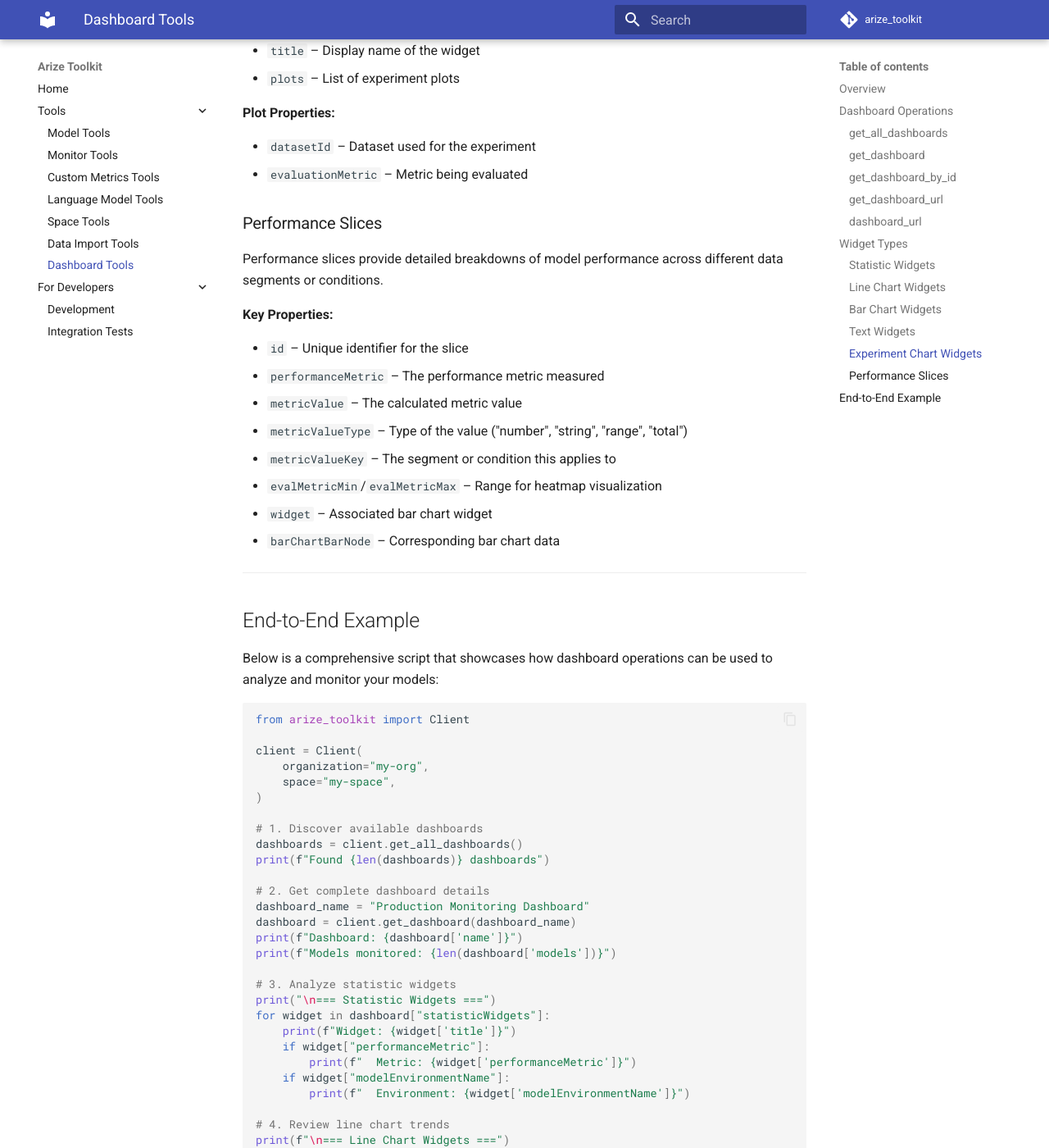
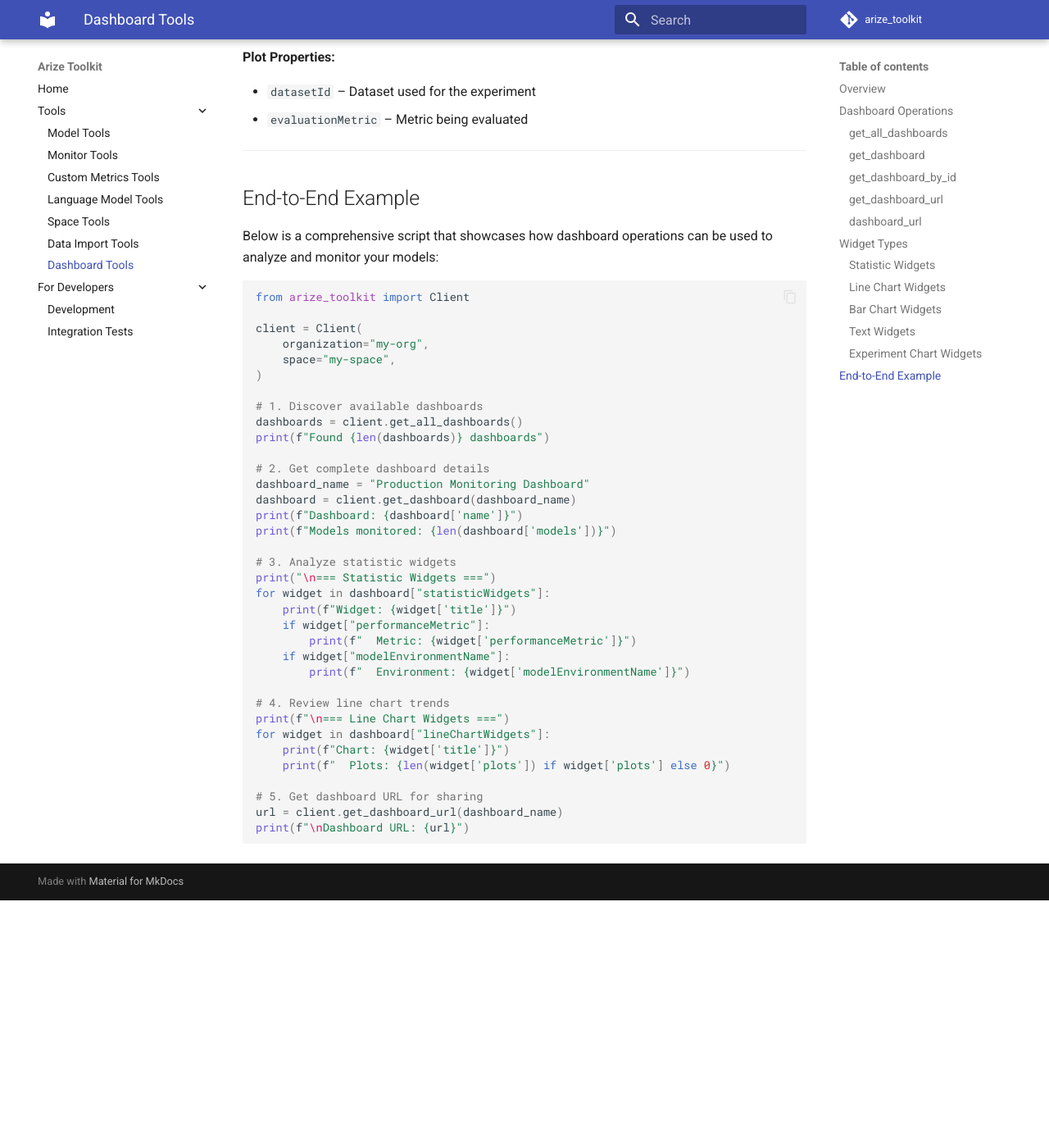
Before and after one commit to duncankmckinnon/arize_toolkit, an MkDocs documentation site: the page built from docs_site/docs/dashboard_tools.md, in a window 1280 px wide and 1400 px high, scrolled down 7460 px. Shown: the whole window at 82% size. Built offline with MkDocs 1.6.1 and Material for MkDocs 9.7.7, drawn with Linux system fonts in a browser that asks for light colours; comment, search, counter and statistics services are not loaded; after the commit the page ends 8558 px from its top, so only the background shows below that; some of the changed text lies outside the part shown.

Commit message:
removing performance slices from docs

````diff
--- a/docs_site/docs/dashboard_tools.md
+++ b/docs_site/docs/dashboard_tools.md
@@ -85,7 +85,6 @@
 - `monitorLineChartWidgets` – list of monitor line chart widgets
 - `textWidgets` – list of text widgets
 - `barChartWidgets` – list of bar chart widgets
-- `performanceSlices` – list of dashboard performance slices
 
 (see [Widget Types](#widget-types) below for more information on the widget types)
 
@@ -134,7 +133,6 @@
 - `monitorLineChartWidgets` – list of monitor line chart widgets
 - `textWidgets` – list of text widgets
 - `barChartWidgets` – list of bar chart widgets
-- `performanceSlices` – list of dashboard performance slices
 
 (see [Widget Types](#widget-types) below for more information on the widget types)
 
@@ -306,21 +304,6 @@
 - `datasetId` – Dataset used for the experiment
 - `evaluationMetric` – Metric being evaluated
 
-### Performance Slices
-
-Performance slices provide detailed breakdowns of model performance across different data segments or conditions.
-
-**Key Properties:**
-
-- `id` – Unique identifier for the slice
-- `performanceMetric` – The performance metric measured
-- `metricValue` – The calculated metric value
-- `metricValueType` – Type of the value ("number", "string", "range", "total")
-- `metricValueKey` – The segment or condition this applies to
-- `evalMetricMin`/`evalMetricMax` – Range for heatmap visualization
-- `widget` – Associated bar chart widget
-- `barChartBarNode` – Corresponding bar chart data
-
 ______________________________________________________________________
 
 ## End-to-End Example
@@ -360,15 +343,7 @@
     print(f"Chart: {widget['title']}")
     print(f"  Plots: {len(widget['plots']) if widget['plots'] else 0}")
 
-# 5. Check performance slices for detailed insights
-print(f"\n=== Performance Slices ===")
-for slice in dashboard["performanceSlices"]:
-    if slice["performanceMetric"] and slice["metricValue"]:
-        print(f"Metric: {slice['performanceMetric']} = {slice['metricValue']}")
-        if slice["metricValueKey"]:
-            print(f"  Segment: {slice['metricValueKey']}")
-
-# 6. Get dashboard URL for sharing
+# 5. Get dashboard URL for sharing
 url = client.get_dashboard_url(dashboard_name)
 print(f"\nDashboard URL: {url}")
 ```
````
